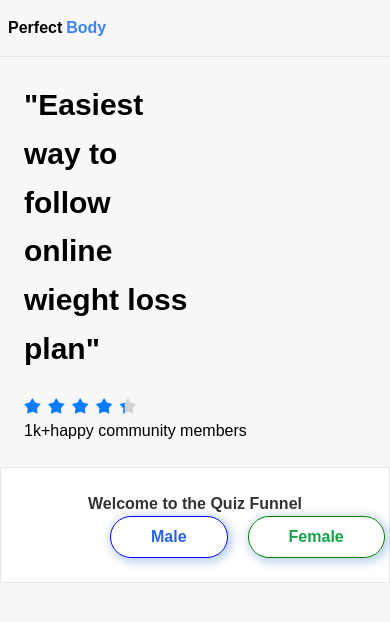
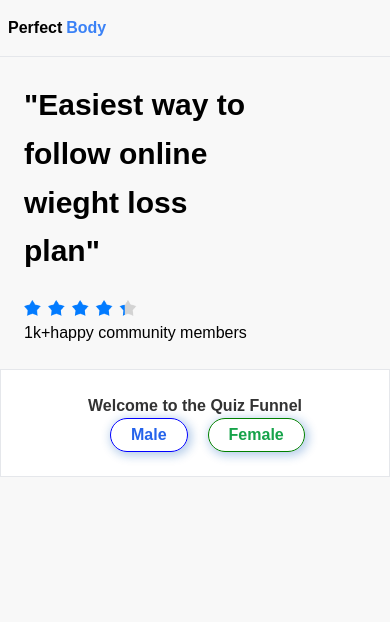
Before and after one commit to SnowzyTech/Mainquiz, a plain HTML site: page index.html in a window 390 px wide. Drawn offline with nearby package versions, Linux system fonts and the light colour scheme.

Commit message:
more on responsiveness

```diff
--- a/index.html
+++ b/index.html
@@ -16,7 +16,7 @@
     </nav>
     <div class="p-6 lg:px-20">
       <div class="flex gap-5 flex-col ">
-        <p class="w-1/2 font-bold md:text-[40px] lg:text-[60px]  text-3xl leading-relaxed lg:leading-none ">
+        <p class="md:w-1/2 w-2/3 font-bold md:text-[40px] lg:text-[60px]  text-3xl leading-relaxed lg:leading-none ">
           "Easiest way to follow online wieght loss plan"
         </p>
 
@@ -31,8 +31,8 @@
         <h1 class="font-bold">Welcome to the Quiz Funnel</h1>
         <div id="questionsContainer" class="flex justify-center"></div>
         <div class="flex gap-5  w-1/2">
-            <button id="maleBtn" class="border font-bold px-10 py-2 rounded-full text-blue-600 w-full  male">Male</button>
-            <button id="femaleBtn" class="border font-bold px-10 py-2 rounded-full text-green-600 w-full  female">Female</button>
+            <button id="maleBtn" class="border font-bold md:px-10 px-5 md:py-2 py-1 rounded-full text-blue-600 w-full  male">Male</button>
+            <button id="femaleBtn" class="border font-bold md:px-10 px-5 md:py-2 py-1 rounded-full text-green-600 w-full  female">Female</button>
         </div>
       </div>
 
```
